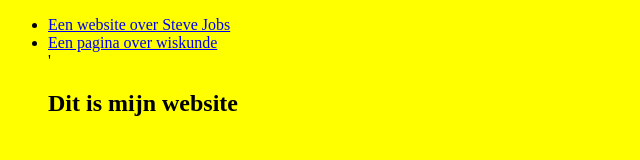
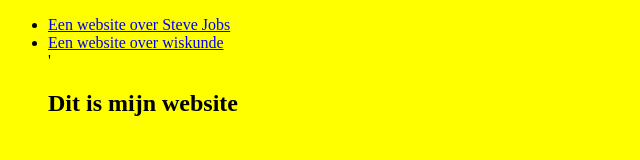
Before and after one commit to davantescheers/davantescheers.github.io, a plain HTML site: page index.html in a window 1280 px wide. Shown: the full height of the page, 0-640 px from the left. Drawn offline with Linux system fonts and the light colour scheme.

Commit message:
Update index.html

```diff
--- a/index.html
+++ b/index.html
@@ -6,5 +6,5 @@
 </head>
 <ul>
 <li><a href='eindopdracht-html.css0.html'>Een website over Steve Jobs</a></li>
-<li><a href='hoofdpagina.html'>Een pagina over wiskunde</a></li>'
+<li><a href='hoofdpagina.html'>Een website over wiskunde</a></li>'
 <h2>Dit is mijn website</h2>
```
